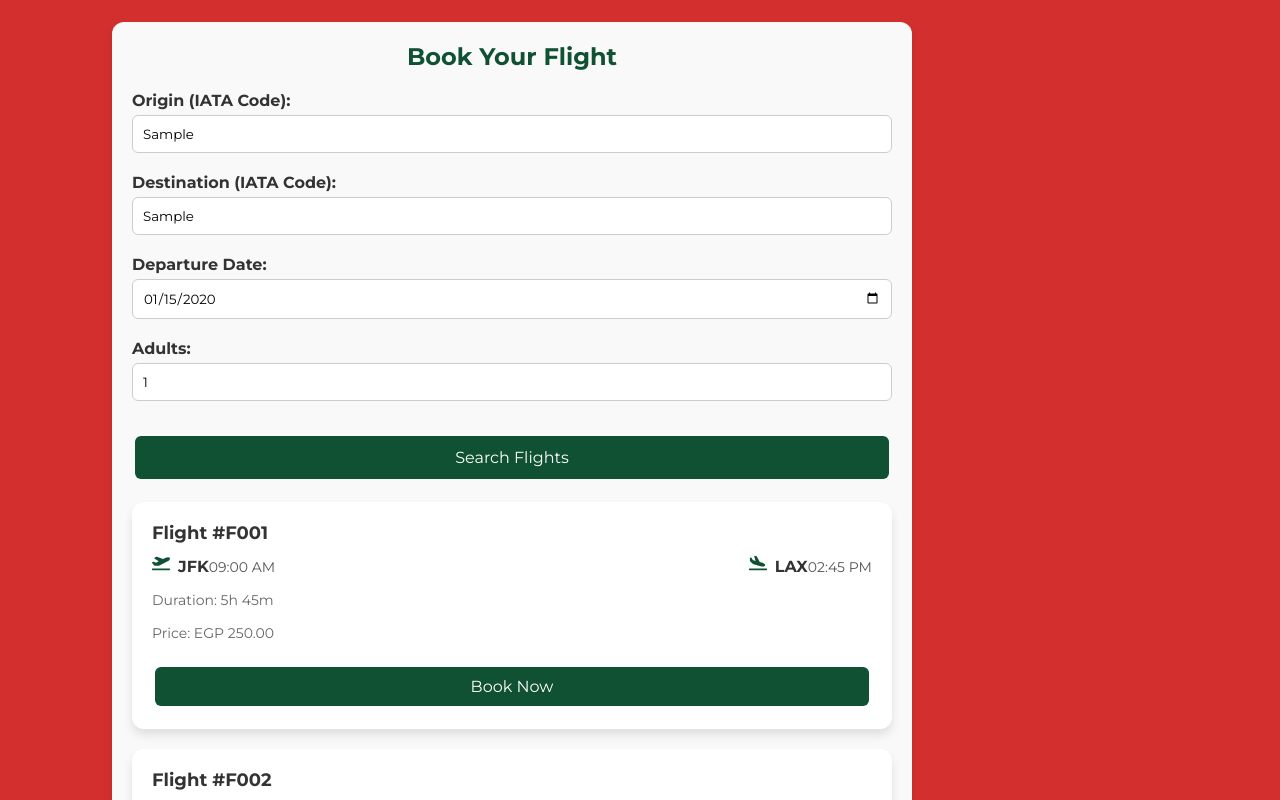
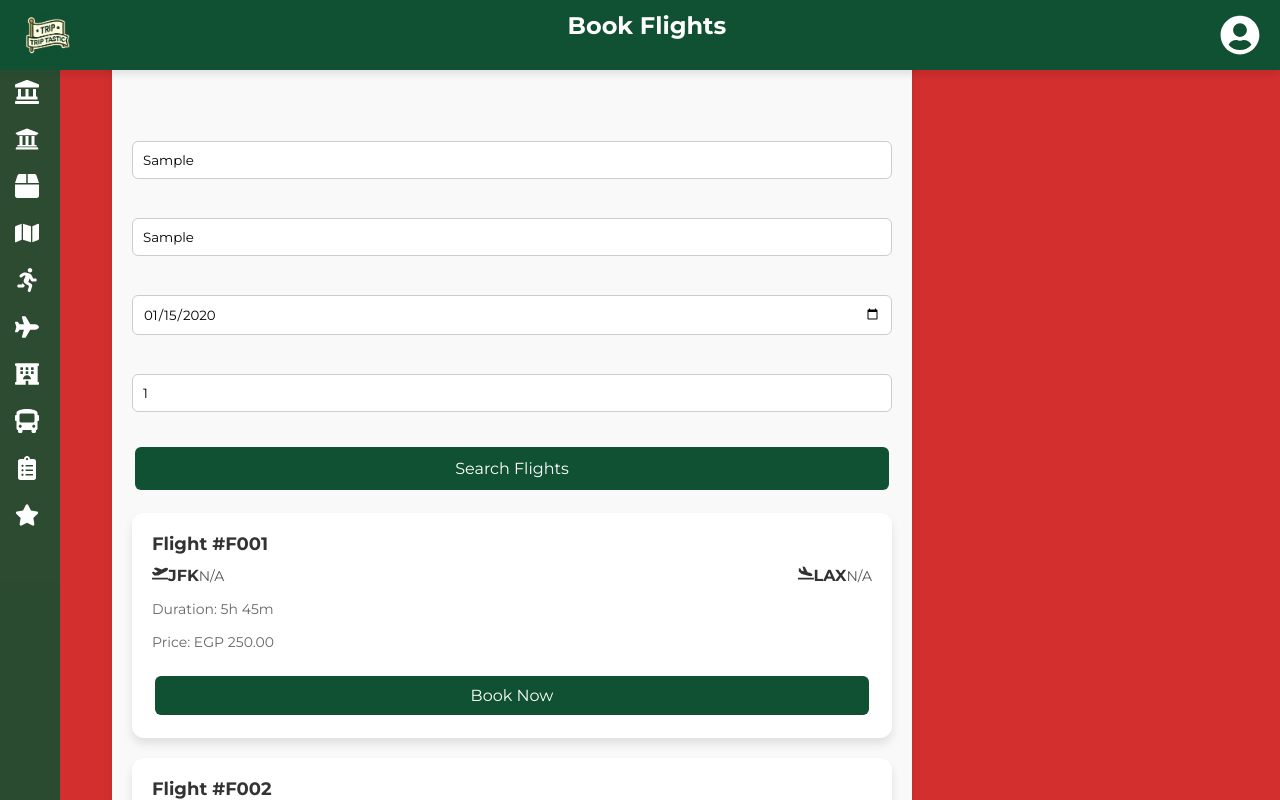
Before and after one commit to Advanced-computer-lab-2024/Triptastic, a React (Create React App) app in the folder frontend/: page /book-flights in a window 1280 px wide. Both pictures are taken after typing "Sample", "Sample", "2020-01-15" into the empty fields and a click on the button "Search Flights". Shown: the top 800 px of the page. Built offline with nearby package versions, Linux system fonts and the light colour scheme; no server answers.

Commit message:
book flights frontend

```diff
--- a/frontend/src/pages/bookFlights.jsx
+++ b/frontend/src/pages/bookFlights.jsx
@@ -1,8 +1,9 @@
 import React, { useState, useEffect, useContext } from 'react';
 import axios from 'axios';
 import { CurrencyContext } from '../pages/CurrencyContext';
-import { FaPlaneDeparture, FaPlaneArrival } from 'react-icons/fa';
-
+import { FaPlaneDeparture, FaPlaneArrival, FaLandmark, FaUniversity, FaBox, FaMap, FaRunning, FaBus, FaPlane, FaHotel, FaClipboardList, FaStar, FaUserCircle } from 'react-icons/fa';
+import logo from '../images/image.png'; // Adjust the path based on your folder structure
+import { useNavigate } from 'react-router-dom';
 const BookFlights = () => {
   const [flightDetails, setFlightDetails] = useState({
     origin: '',
@@ -14,7 +15,7 @@ const BookFlights = () => {
   const [error, setError] = useState(null);
   const [loading, setLoading] = useState(false);
   const [bookedFlightId, setBookedFlightId] = useState(null);
-
+  const navigate = useNavigate();
   const { selectedCurrency, conversionRate, fetchConversionRate } = useContext(CurrencyContext);
 
   const handleInputChange = (e) => {
@@ -152,6 +153,33 @@ const BookFlights = () => {
     setBookedFlightId(flightId);
   };
 
+  const formatDuration = (isoDuration) => {
+    const regex = /PT(?:(\d+)H)?(?:(\d+)M)?/;
+    const match = isoDuration.match(regex);
+
+    if (!match) return isoDuration; // Return as is if not a valid format
+
+    const hours = match[1] ? `${match[1]}h` : '';
+    const minutes = match[2] ? ` ${match[2]}m` : '';
+    return `${hours}${minutes}`.trim();
+  };
+
+  const formatTime = (timeString) => {
+  if (!timeString) return 'N/A';
+  try {
+    const date = new Date(timeString);
+    const hours = date.getHours();
+    const minutes = date.getMinutes();
+    const ampm = hours >= 12 ? 'PM' : 'AM';
+    const formattedHours = hours % 12 || 12; // Convert to 12-hour format
+    const formattedMinutes = String(minutes).padStart(2, '0');
+    return `${formattedHours}:${formattedMinutes} ${ampm}`;
+  } catch {
+    return 'Invalid Time';
+  }
+};
+
+
   const styles = {
   container: {
     maxWidth: '800px',
@@ -162,11 +190,39 @@ const BookFlights = () => {
     boxShadow: '0 6px 10px rgba(0, 0, 0, 0.1)',
     fontFamily: 'Arial, sans-serif',
     color: '#333',
+    paddingTop: '100px', // Avoid overlap with the header
   },
+
   header: {
-      textAlign: 'center',
-      marginBottom: '20px',
-      color: '#0F5132',
+    position: 'fixed',
+    top: 0,
+    left: 0,
+    width: '100%',
+    backgroundColor: '#0F5132',
+    color: 'white',
+    display: 'flex',
+    alignItems: 'center',
+    justifyContent: 'space-between',
+    padding: '10px 20px',
+    boxShadow: '0 4px 8px rgba(0, 0, 0, 0.1)',
+    zIndex: '1000',
+  },
+  logoContainer: {
+    display: 'flex',
+    alignItems: 'center',
+  },
+  logo: {
+    height: '50px',
+  },
+  title: {
+    fontSize: '24px',
+    fontWeight: 'bold',
+    color: 'white',
+  },
+  profileIcon: {
+    fontSize: '40px',
+    color: 'white',
+    cursor: 'pointer',
   },
   form: {
     display: 'grid',
@@ -187,16 +243,13 @@ const BookFlights = () => {
     borderRadius: '6px',
   },
   button: {
-      backgroundColor: '#007bff',
+    backgroundColor: '#0F5132',
     color: 'white',
     padding: '12px',
     border: 'none',
     borderRadius: '6px',
     fontSize: '16px',
     cursor: 'pointer',
-    },
-    buttonHover: {
-      backgroundColor: '#0F5132',
   },
   flightsContainer: {
     marginTop: '20px',
@@ -234,10 +287,6 @@ const BookFlights = () => {
     fontSize: '14px',
     color: '#555',
   },
-    routeIcon: {
-      fontSize: '24px',
-      color: '#0F5132',
-    },
   flightDuration: {
     fontSize: '14px',
     color: '#666',
@@ -248,17 +297,8 @@ const BookFlights = () => {
     color: '#666',
     marginTop: '5px',
   },
-    button: {
-      backgroundColor: '#0F5132', // Updated color
-      color: 'white',
-      padding: '12px',
-      border: 'none',
-      borderRadius: '6px',
-      fontSize: '16px',
-      cursor: 'pointer',
-    },
   bookButton: {
-      backgroundColor: '#0F5132', // Updated color
+    backgroundColor: '#0F5132',
     color: 'white',
     padding: '10px',
     border: 'none',
@@ -266,31 +306,157 @@ const BookFlights = () => {
     fontSize: '16px',
     cursor: 'pointer',
   },
-    buttonHover: {
-      backgroundColor: '#064824', // A slightly darker shade for hover effect
-    },
   bookedStatus: {
-      color: '#0F5132', // Updated color
+    color: '#0F5132',
     fontWeight: 'bold',
     fontSize: '16px',
     textAlign: 'center',
   },
-
   errorMessage: {
     color: 'red',
     textAlign: 'center',
   },
-      // Add this style for the icons
+  sidebar: {
+    position: 'fixed',
+    top: '70px',
+    left: 0,
+    height: '100vh',
+    width: '60px',
+    backgroundColor: 'rgba(15, 81, 50, 0.85)',
+    display: 'flex',
+    flexDirection: 'column',
+    alignItems: 'flex-start',
+    padding: '10px 0',
+    overflowY: 'auto',
+    transition: 'width 0.3s ease',
+    zIndex: 1000,
+    boxSizing: 'border-box',  // Include padding in width/height calculation
+  },
+
+  sidebarExpanded: {
+    width: '200px',
+  },
+  iconContainer: {
+    display: 'flex',
+    alignItems: 'center',
+    justifyContent: 'flex-start',
+    padding: '10px',
+    width: '100%',
+    color: '#fff',
+    cursor: 'pointer',
+    transition: 'background-color 0.3s ease',
+  },
   icon: {
-    fontSize: '18px', // Adjust the size of the icons
-    color: '#0F5132', // Same color as the route icon
-    marginRight: '8px', // Spacing between icon and text
+    fontSize: '24px',
+    marginLeft: '15px',
+    color: '#fff',
   },
+  label: {
+    cursor: 'pointer',
+    fontSize: '16px',
+    fontWeight: 'bold',
+    color: '#fff',
+    opacity: 0,
+    whiteSpace: 'nowrap',
+    transition: 'opacity 0.3s ease',
+  },
+
 };
+
+
 
   return (
     <div style={styles.container}>
-      <h2 style={styles.header}>Book Your Flight</h2>
+      {/* Header */}
+      <header style={styles.header}>
+        <div style={styles.logoContainer}>
+          <img src={logo} alt="Logo" style={styles.logo} />
+        </div>
+        <h1 style={styles.title}>Book Flights</h1>
+        <FaUserCircle
+          style={styles.profileIcon}
+          onClick={() => navigate('/touristSettings')}
+        />
+      </header>
+
+
+      {/* Sidebar */}
+      <div
+        style={styles.sidebar}
+        onMouseEnter={(e) => {
+          e.currentTarget.style.width = '200px';
+          Array.from(e.currentTarget.querySelectorAll('.label')).forEach(
+            (label) => (label.style.opacity = '1')
+          );
+        }}
+        onMouseLeave={(e) => {
+          e.currentTarget.style.width = '60px';
+          Array.from(e.currentTarget.querySelectorAll('.label')).forEach(
+            (label) => (label.style.opacity = '0')
+          );
+        }}
+      >
+        <div style={styles.item} onClick={() => navigate('/historical-locations')}>
+          <FaLandmark style={styles.icon} />
+          <span className="label" style={styles.label}>
+            Historical Loc
+          </span>
+        </div>
+        <div style={styles.item} onClick={() => navigate('/museums')}>
+          <FaUniversity style={styles.icon} />
+          <span className="label" style={styles.label}>
+            Museums
+          </span>
+        </div>
+        <div style={styles.item} onClick={() => navigate('/products')}>
+          <FaBox style={styles.icon} />
+          <span className="label" style={styles.label}>
+            Products
+          </span>
+        </div>
+        <div style={styles.item} onClick={() => navigate('/itineraries')}>
+          <FaMap style={styles.icon} />
+          <span className="label" style={styles.label}>
+            Itineraries
+          </span>
+        </div>
+        <div style={styles.item} onClick={() => navigate('/activities')}>
+          <FaRunning style={styles.icon} />
+          <span className="label" style={styles.label}>
+            Activities
+          </span>
+        </div>
+        <div style={styles.item} onClick={() => navigate('/book-flights')}>
+          <FaPlane style={styles.icon} />
+          <span className="label" style={styles.label}>
+            Book Flights
+          </span>
+        </div>
+        <div style={styles.item} onClick={() => navigate('/book-hotels')}>
+          <FaHotel style={styles.icon} />
+          <span className="label" style={styles.label}>
+            Book a Hotel
+          </span>
+        </div>
+        <div style={styles.item} onClick={() => navigate('/book-transportation')}>
+          <FaBus style={styles.icon} />
+          <span className="label" style={styles.label}>
+           Transportation
+          </span>
+        </div>
+        <div style={styles.item} onClick={() => navigate('/tourist-orders')}>
+          <FaClipboardList style={styles.icon} />
+          <span className="label" style={styles.label}>
+            Past Orders
+          </span>
+        </div>
+        <div style={styles.item} onClick={() => navigate('/AttendedActivitiesPage')}>
+          <FaStar style={styles.icon} />
+          <span className="label" style={styles.label}>
+            Review Activities
+          </span>
+        </div>
+      </div>
 
       <form style={styles.form} onSubmit={handleSubmit}>
         <div style={styles.formGroup}>
@@ -353,19 +519,23 @@ const BookFlights = () => {
         <div style={styles.flightHeader}>Flight #{flight.id}</div>
         <div style={styles.flightRoute}>
           <div style={styles.flightPoint}>
-            <FaPlaneDeparture style={styles.icon} />
+            <FaPlaneDeparture style={styles.icon2} />
             <span style={styles.iataCode}>{flight.itineraries[0].segments[0].departure.iataCode}</span>
-            <span style={styles.flightTime}>{flight.itineraries[0].segments[0].departure.time}</span>
+            <span style={styles.flightTime}>
+              {formatTime(flight.itineraries[0].segments[0].departure.at)}
+            </span>
           </div>
 
           <div style={styles.flightPoint}>
-            <FaPlaneArrival style={styles.icon} />
+            <FaPlaneArrival style={styles.icon2} />
             <span style={styles.iataCode}>{flight.itineraries[0].segments[0].arrival.iataCode}</span>
-            <span style={styles.flightTime}>{flight.itineraries[0].segments[0].arrival.time}</span>
+            <span style={styles.flightTime}>
+              {formatTime(flight.itineraries[0].segments[0].arrival.at)}
+            </span>
           </div>
         </div>
         <p style={styles.flightDuration}>
-          Duration: {flight.itineraries[0].segments[0].duration}
+  Duration: {formatDuration(flight.itineraries[0].segments[0].duration)}
 </p>
         <p style={styles.flightPrice}>
           Price: {selectedCurrency} {(flight.price.total * conversionRate).toFixed(2)}
@@ -382,6 +552,7 @@ const BookFlights = () => {
   </div>
 )}
 
+
       {error && <p style={styles.errorMessage}>Error: {error}</p>}
     </div>
   );
```
Lines whose indentation alone changed are shown as unchanged.
